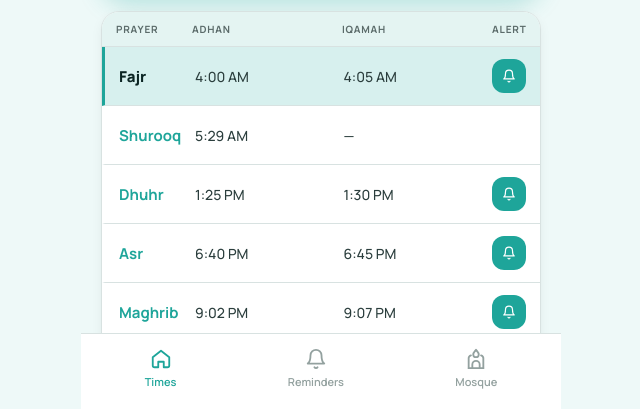
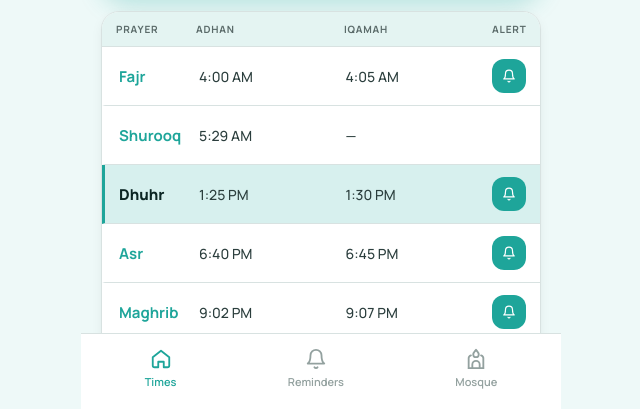
Before and after one commit to yuusssufff/Baitussalam-app, a website: page www/index.html in a window 1280 px wide. Shown: the part 391-800 px from the top of the page, without its empty margins (319-959 px from the left). Drawn offline with Linux system fonts and the light colour scheme; no server answers.

Commit message:
Add files via upload

```diff
--- a/www/index.html
+++ b/www/index.html
@@ -62,14 +62,13 @@ button{font-family:inherit}
 .hero .rem{font-size:28px;font-weight:700;margin-top:4px;font-variant-numeric:tabular-nums}
 .card{background:var(--surface-card);border:1.5px solid var(--border-default);border-radius:18px;
   box-shadow:var(--shadow-card);overflow:hidden}
-.thead{display:grid;grid-template-columns:68px 1fr 1fr 34px;gap:8px;align-items:center;padding:10px 14px;
+.thead{display:grid;grid-template-columns:72px 1fr 1fr 34px;gap:8px;align-items:center;padding:10px 14px;
   background:var(--bg-sunken);font-size:10px;font-weight:700;letter-spacing:.08em;text-transform:uppercase;
   color:var(--text-muted);border-bottom:1px solid var(--border-default)}
-.trow{display:grid;grid-template-columns:68px 1fr 1fr 34px;gap:8px;align-items:center;padding:12px 14px;
+.trow{display:grid;grid-template-columns:72px 1fr 1fr 34px;gap:8px;align-items:center;padding:12px 14px;
   border-bottom:1px solid var(--border-default)}
 .trow:last-child{border-bottom:none}
-.pname{font-weight:700;font-size:15px;color:var(--brand-primary);min-width:0;overflow:hidden;
-  text-overflow:ellipsis;white-space:nowrap}
+.pname{font-weight:700;font-size:15px;color:var(--brand-primary);min-width:0;white-space:nowrap}
 .tval{font-size:14px;font-weight:500;color:var(--text-body);min-width:0}
 .bell{width:34px;height:34px;border-radius:12px;border:none;cursor:pointer;display:flex;align-items:center;
   justify-content:center;position:relative}
@@ -172,6 +171,11 @@ const MOSQUE = {
    Adhan is shown this many minutes BEFORE the Iqamah. Change per prayer if needed. */
 const ADHAN_BEFORE = { fajr:5, dhuhr:5, asr:5, maghrib:5, isha:5 };
 
+/* Optional relay (Cloudflare Worker) that fetches Mawaqit server-side and returns
+   the confData JSON with CORS headers. Fill this in with your Worker URL to make
+   times load reliably in the browser/PWA. Leave '' to fetch Mawaqit directly. */
+const RELAY_URL = 'https://baitussalam-times.robloxdude009.workers.dev/';
+
 /* Nudge the Islamic date to match the mosque's Mawaqit page.
    +1 makes it match Mawaqit currently; change if it ever drifts by a day. */
 const HIJRI_OFFSET_DAYS = 1;
@@ -256,16 +260,17 @@ function extractConfData(html){
 }
 
 async function fetchPage(url){
-  // Native (Capacitor) — bypasses browser CORS.
-  const CapHttp = (window.Capacitor && window.Capacitor.Plugins && window.Capacitor.Plugins.CapacitorHttp)
-                || window.CapacitorHttp;
-  if(CapHttp){
-    const res = await CapHttp.get({ url, headers:{'User-Agent':'BaitussalamApp'} });
+  const Cap = window.Capacitor;
+  const CapHttp = (Cap && Cap.Plugins && Cap.Plugins.CapacitorHttp) || window.CapacitorHttp;
+  const native = Cap && Cap.isNativePlatform && Cap.isNativePlatform();
+  // Native (Capacitor) — bypasses browser CORS via native HTTP.
+  if(CapHttp && native){
+    const res = await CapHttp.get({ url, headers:{'User-Agent':'Mozilla/5.0 BaitussalamApp'} });
     return typeof res.data === 'string' ? res.data : JSON.stringify(res.data);
   }
   // Browser — try direct, then a public CORS proxy as a best-effort fallback.
   try{
-    const r = await fetch(url, { mode:'cors' });
+    const r = await fetch(url);
     if(r.ok) return await r.text();
     throw new Error('status '+r.status);
   }catch(e){
@@ -321,8 +326,14 @@ async function syncTimetable(force){
     return;
   }
   try{
-    const html = await fetchPage(MOSQUE.url);
-    const conf = JSON.parse(extractConfData(html));
+    let conf;
+    if(RELAY_URL){
+      const txt = await fetchPage(RELAY_URL);   // relay returns confData JSON directly
+      conf = JSON.parse(txt);
+    } else {
+      const html = await fetchPage(MOSQUE.url);
+      conf = JSON.parse(extractConfData(html));
+    }
     const norm = normalize(conf);
     // sanity: must have at least today's data
     const t = dayEntryFrom(norm, new Date());
@@ -440,9 +451,33 @@ function computeNext(date, rows){
   else { next = timed[0]; target.setDate(target.getDate()+1); target.setHours(Math.floor(next.adhan/60), next.adhan%60,0,0); }
   const diff = Math.max(0, Math.floor((target-date)/1000));
   const remaining = pad(Math.floor(diff/3600))+':'+pad(Math.floor(diff/60)%60)+':'+pad(diff%60);
-  let currentKey=null;
-  timed.forEach(r=>{ if(r.adhan!=null && r.adhan<=nowMins) currentKey=r.key; });
+  const shuRow = rows.find(r=>r.key==='shurooq');
+  const currentKey = computeHighlight(nowMins, timed, shuRow ? shuRow.adhan : null);
   return { next, remaining, currentKey };
+}
+
+// The highlighted prayer = the one whose time window contains "now".
+// Fajr's window ends at Shurooq (sunrise), so after sunrise the highlight
+// moves on to the next prayer (Dhuhr) even before its adhan. Isha runs
+// overnight until Fajr.
+function computeHighlight(nowMins, timed, shu){
+  const t = {}; timed.forEach(r=> t[r.key] = r.adhan);
+  const order = ['fajr','dhuhr','asr','maghrib','isha'];
+  // After midnight, before today's Fajr: still Isha's window.
+  if(t.fajr!=null && nowMins < t.fajr) return 'isha';
+  const ends = {
+    fajr: (shu!=null ? shu : t.dhuhr),
+    dhuhr: t.asr, asr: t.maghrib, maghrib: t.isha
+  };
+  for(const k of order){
+    const start = t[k];
+    if(start==null) continue;
+    if(k==='isha'){ if(nowMins>=start) return 'isha'; }
+    else { const end=ends[k]; if(end!=null && nowMins>=start && nowMins<end) return k; }
+  }
+  // In the gap between sunrise and Dhuhr: highlight the next upcoming prayer.
+  const up = order.map(k=>({k,a:t[k]})).filter(x=>x.a!=null && x.a>nowMins).sort((a,b)=>a.a-b.a)[0];
+  return up ? up.k : 'isha';
 }
 
 function isOn(k){ return settings.notifOn && !settings.muted[k]; }
@@ -476,6 +511,22 @@ function render(){
 
   renderTabbar();
   wire();
+  fitNames();
+}
+
+// Shrink any prayer name that would overflow its column, so long names
+// like "Maghrib"/"Shurooq" stay whole (no ellipsis, no overlap).
+function fitNames(){
+  document.querySelectorAll('.pname').forEach(elm=>{
+    let size = 15;
+    elm.style.fontSize = size + 'px';
+    let guard = 0;
+    while(elm.scrollWidth > elm.clientWidth + 0.5 && size > 10.5 && guard < 14){
+      size -= 0.5;
+      elm.style.fontSize = size + 'px';
+      guard++;
+    }
+  });
 }
 function toJD(d){
   let day=d.getDate(), m=d.getMonth()+1, y=d.getFullYear();
```
